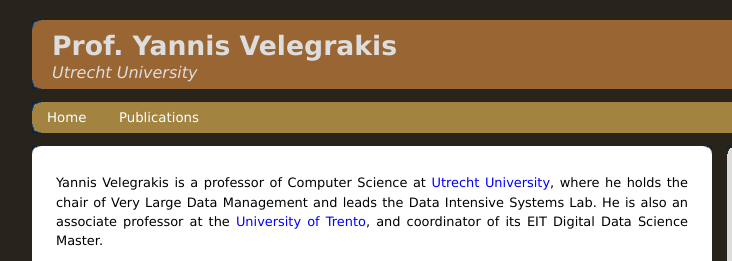
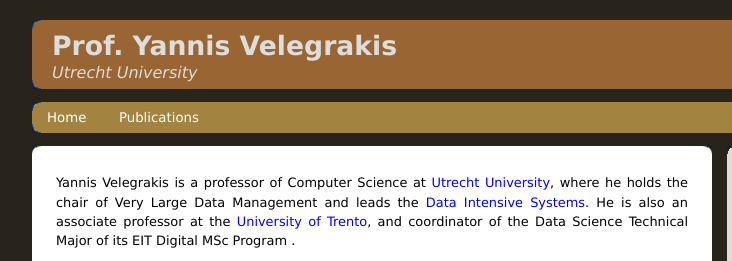
Before and after one commit to velgias/velgias.github.io, a plain HTML site: page index.html in a window 1280 px wide. Shown: the top 261 px of the page, 178-910 px from the left. Drawn offline with Linux system fonts and the light colour scheme; a script that the page names is missing.

Commit message:
Update index.html

```diff
--- a/index.html
+++ b/index.html
@@ -37,10 +37,10 @@
                 Yannis Velegrakis is a professor of Computer Science
 		at <a href="http://www.uu.nl">Utrecht University</a>,
 		where he holds the chair of Very Large Data Management
-		and leads the Data Intensive Systems Lab.
+		and leads the <a href="https://www.uu.nl/en/research/algorithms/data-intensive-systems">Data Intensive Systems</a>.
 		He is also an associate professor at the
 		<a href="http://www.disi.unitn.eu">University of Trento</a>,
-		and coordinator of its EIT Digital Data Science Master.
+		and coordinator of the Data Science Technical Major of its EIT Digital MSc Program .
 
 <p/>
                 His research area of expertise includes
```
